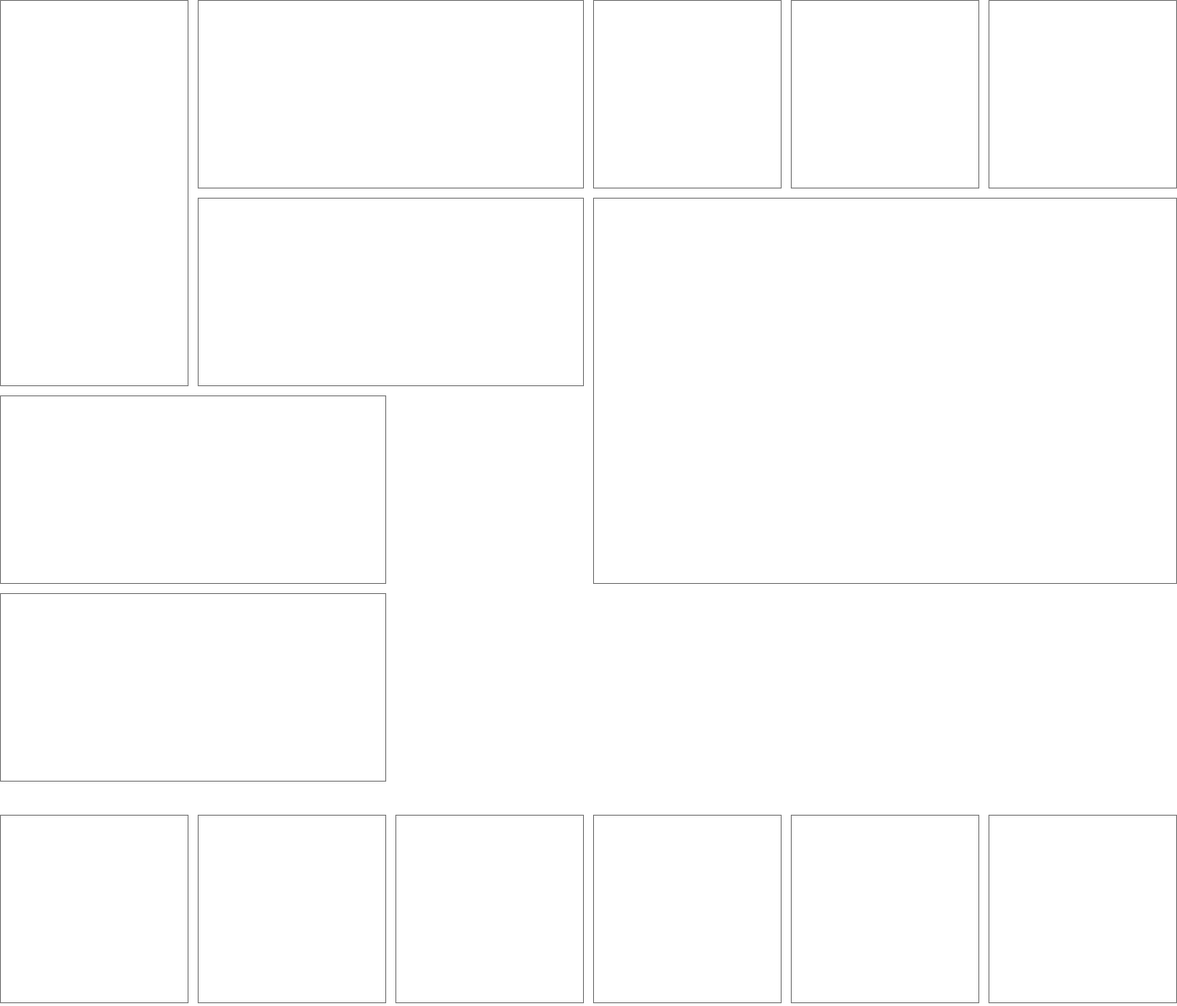
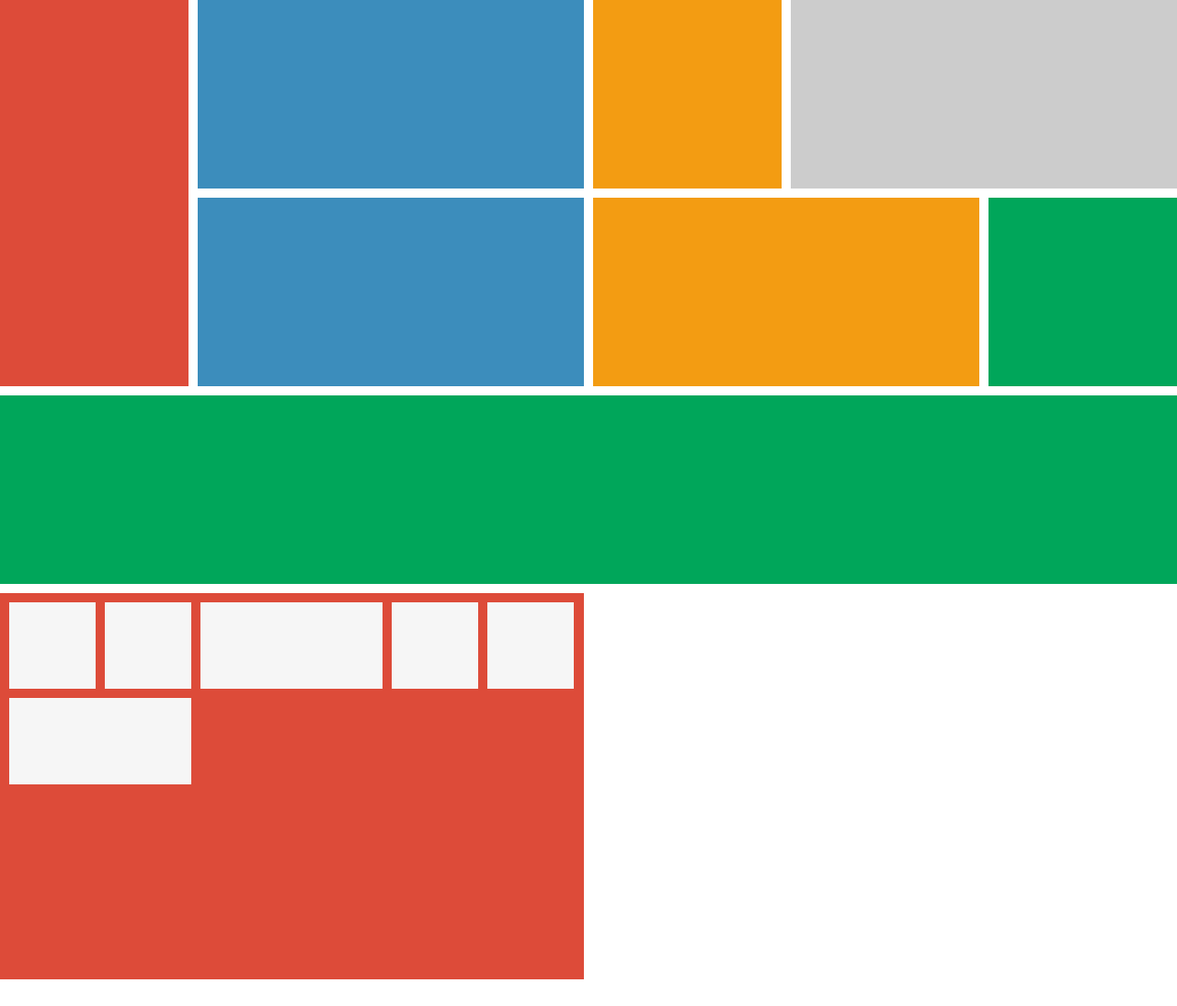
Before and after one commit to yksht/jquery.responsivegrid, a plain HTML site: page index.html in a window 1280 px wide. Shown: the top 1094 px of the page at 92% size. Drawn offline with nearby package versions, Linux system fonts and the light colour scheme.

Commit message:
0.0.3
minor fixes

```diff
--- a/index.html
+++ b/index.html
@@ -3,28 +3,7 @@
 
 	<head>
 		<title>jquery.responsivegrid.js</title>
-		<style>
-			html, body {
-				height: 100%;
-				width: 100%;
-			}
-			body {
-				margin: 0;
-			}
-			.grid {
-				position: relative;
-			}
-			.grid-item {
-				position: absolute;
-				border: 1px solid gray;
-				-webkit-box-sizing: border-box;
-				-moz-box-sizing: border-box;
-				box-sizing: border-box;
-				-webkit-transition: all 0.3s;
-				-moz-transition: all 0.3s;
-				transition: all 0.3s;
-			}
-		</style>
+		<link rel="stylesheet" href="style.css">
 	</head>
 
 	<body>
@@ -32,9 +11,18 @@
 			<div class="grid-item" data-colspan="1" data-rowspan="2"></div>
 			<div class="grid-item" data-colspan="2" data-rowspan="1"></div>
 			<div class="grid-item" data-colspan="1" data-rowspan="1"></div>
-			<div class="grid-item" data-colspan="1" data-rowspan="1"></div>
+			<div class="grid-item" data-colspan="6" data-rowspan="1"></div>
 			<div class="grid-item" data-colspan="2" data-rowspan="1"></div>
-			<div class="grid-item" data-colspan="3" data-rowspan="2"></div>
+			<div class="grid-item" data-colspan="3" data-rowspan="2">
+				<div class="grid">
+					<div class="grid-item" data-colspan="1" data-rowspan="1"></div>
+					<div class="grid-item" data-colspan="1" data-rowspan="1"></div>
+					<div class="grid-item" data-colspan="2" data-rowspan="1"></div>
+					<div class="grid-item" data-colspan="1" data-rowspan="1"></div>
+					<div class="grid-item" data-colspan="1" data-rowspan="1"></div>
+					<div class="grid-item" data-colspan="2" data-rowspan="1"></div>
+				</div>
+			</div>
 			<div class="grid-item" data-colspan="2" data-rowspan="1"></div>
 			<div class="grid-item" data-colspan="2" data-rowspan="1"></div>
 			<div class="grid-item" data-colspan="1" data-rowspan="1"></div>
@@ -50,15 +38,6 @@
 			<div class="grid-item"></div>
 			<div class="grid-item"></div>
 			<div class="grid-item"></div>
-		</div>
-		<br><br>
-		<div class="grid">
-			<div class="grid-item" data-colspan="1" data-rowspan="1"></div>
-			<div class="grid-item" data-colspan="1" data-rowspan="1"></div>
-			<div class="grid-item" data-colspan="2" data-rowspan="1"></div>
-			<div class="grid-item" data-colspan="1" data-rowspan="1"></div>
-			<div class="grid-item" data-colspan="1" data-rowspan="1"></div>
-			<div class="grid-item" data-colspan="2" data-rowspan="1"></div>
 		</div>
 
 		<script type="text/javascript" src="https://code.jquery.com/jquery-2.1.3.min.js"></script>
--- a/style.css
+++ b/style.css
@@ -1,26 +1,28 @@
-html, body {
-	height: 100%;
-	width: 100%;
-}
 body {
 	margin: 0;
 }
 
-.grid {
-	position: relative;
+.grid-item {
+	padding: 10px;
+	overflow: hidden;
+	box-sizing: border-box;
 }
 
-.grid {
-
+.grid-item:nth-of-type(5n + 1) {
+	background-color: #dd4b39;
 }
-
-.grid-item {
-	position: absolute;
-	border: 1px solid gray;
-	-webkit-box-sizing: border-box;
-	-moz-box-sizing: border-box;
-	box-sizing: border-box;
-	-webkit-transition: all 0.3s;
-	-moz-transition: all 0.3s;
-	transition: all 0.3s;
+.grid-item:nth-of-type(5n + 2) {
+	background-color: #3c8dbc;
 }
+.grid-item:nth-of-type(5n + 3) {
+	background-color: #f39c12;
+}
+.grid-item:nth-of-type(5n + 4) {
+	background-color: #00a65a;
+}
+.grid-item:nth-of-type(5n) {
+	background-color: #ccc;
+}
+.grid-item .grid-item {
+	background-color: #f6f6f6;
+}
```
Also changed, not shown: jquery.responsivegrid.js, 1 other file.
